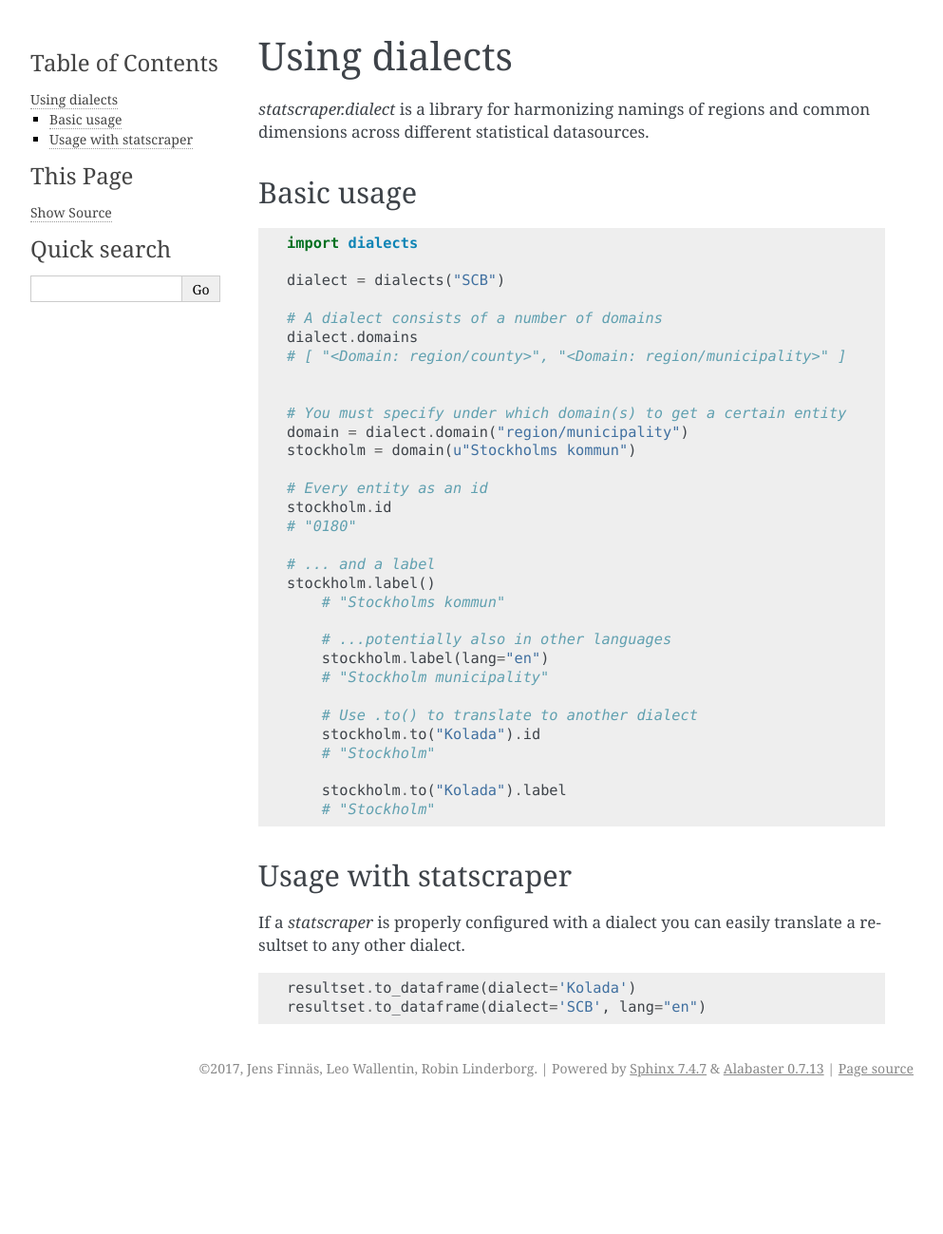
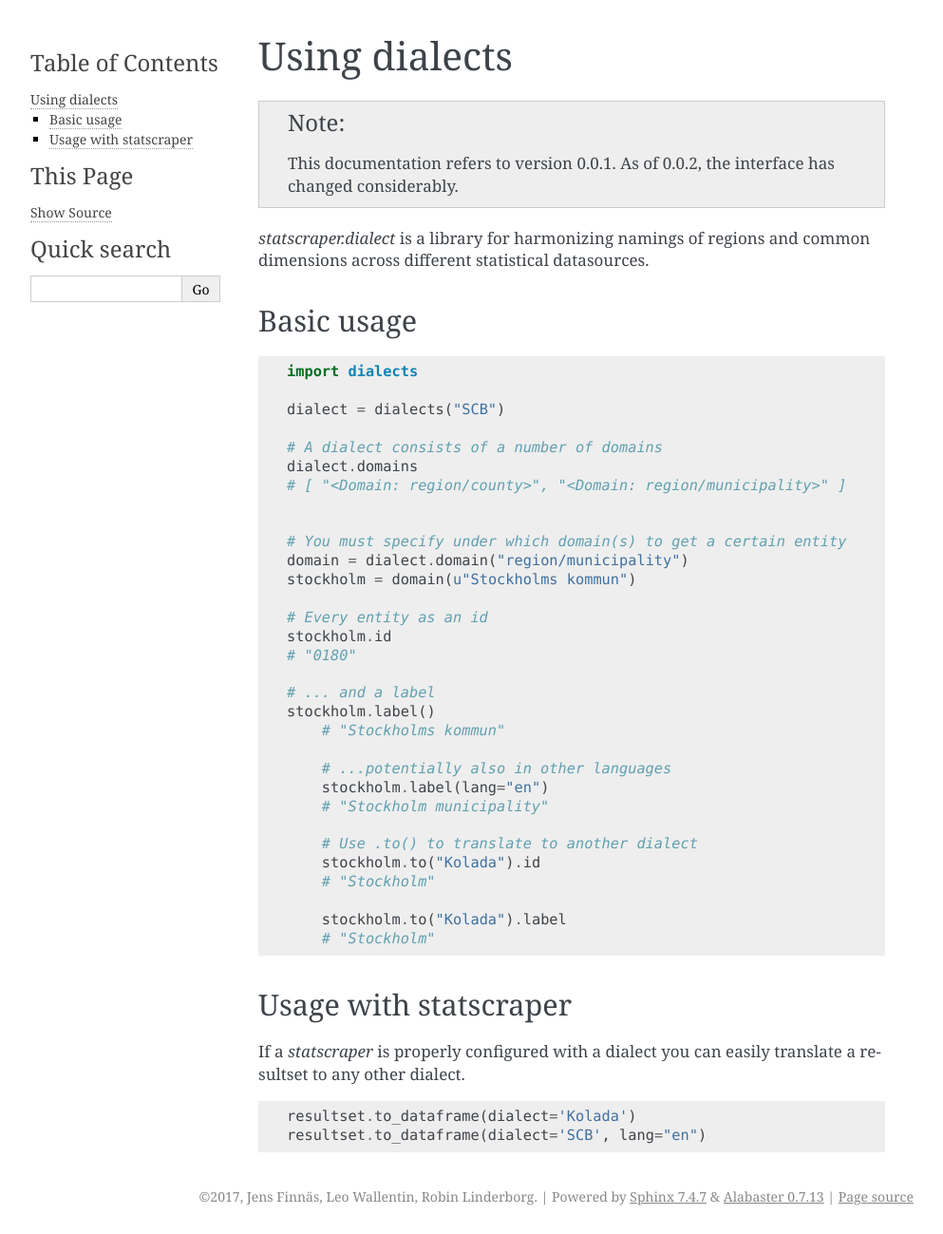
Before and after one commit to jplusplus/statscraper, a Sphinx documentation site: the page built from docs/using_dialects.rst, in a window 1280 px wide. Shown: the whole page at 95% size, without its empty margins (148-1141 px from the left). Built offline with Sphinx 7.4.7, drawn with Linux system fonts in a browser that asks for light colours; before the commit the page ends 1164 px from its top, so only the background shows below that.

Commit message:
not updated-note

```diff
--- a/docs/using_dialects.rst
+++ b/docs/using_dialects.rst
@@ -1,6 +1,10 @@
 ==============
 Using dialects
 ==============
+
+.. NOTE::
+
+   This documentation refers to version 0.0.1. As of 0.0.2, the interface has changed considerably.
 
 `statscraper.dialect` is a library for harmonizing namings of regions and common dimensions across different statistical datasources.
 
--- a/docs/using_scrapers.rst
+++ b/docs/using_scrapers.rst
@@ -1,6 +1,11 @@
 ==============
 Using scrapers
 ==============
+
+.. NOTE::
+
+   This documentation refers to version 0.0.1. As of 0.0.2, the interface has changed considerably.
+
 
 Exploring sites
 ---------------
```
